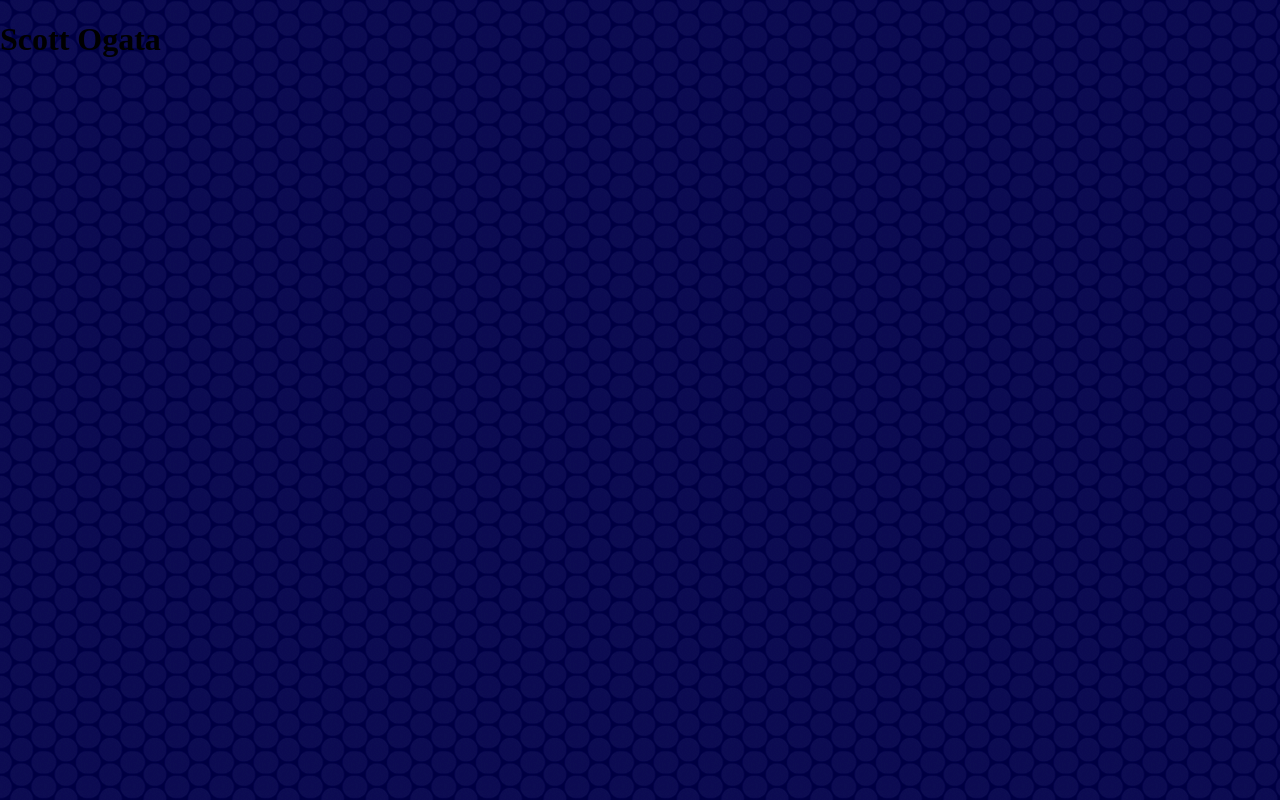
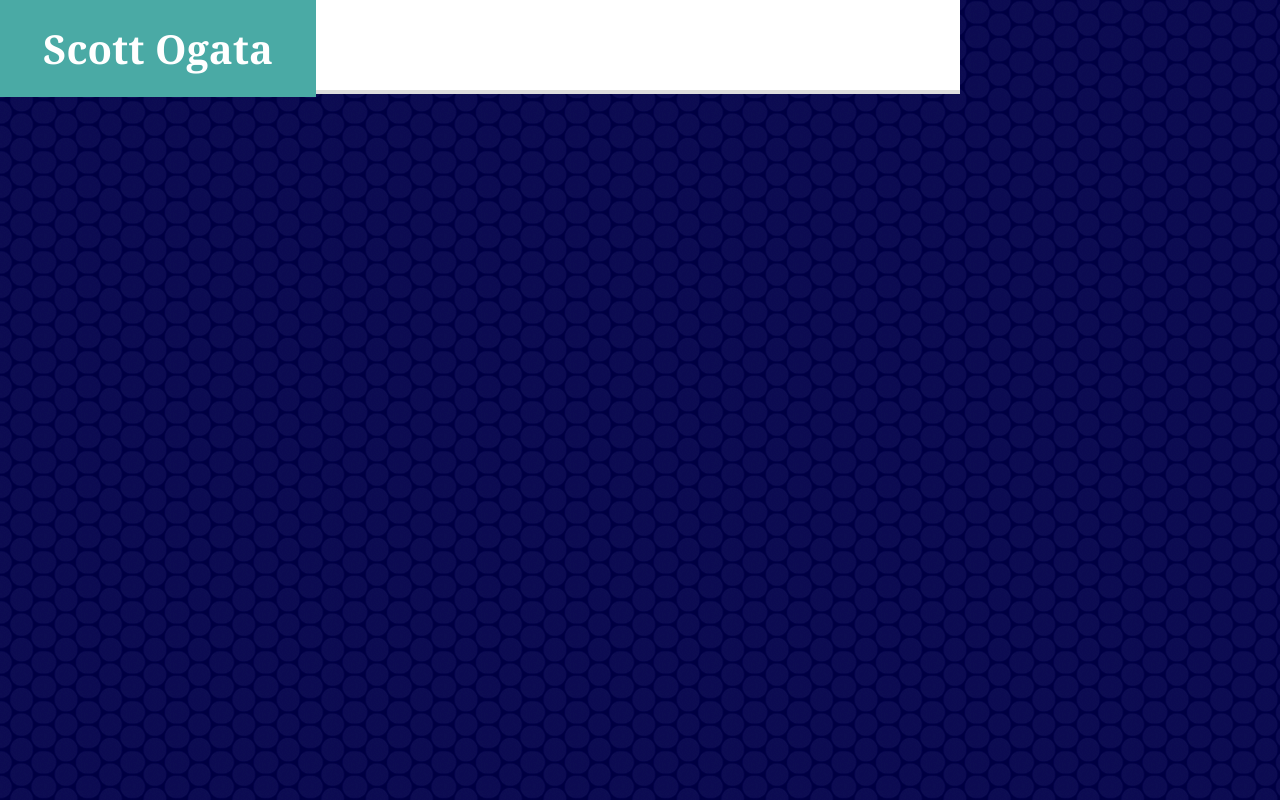
Before and after one commit to amidstasinglebreath/amidstasinglebreath.github.io, a plain HTML site: page index.html in a window 1280 px wide. Drawn offline with Linux system fonts and the light colour scheme; files that its build step writes are made by us from their sources.

Commit message:
test commit 4

```diff
--- /dev/null
+++ b/assets/style.css
@@ -0,0 +1,32 @@
+body{
+    border: 0px;
+    margin: 0px;
+    background-image: url(https://amidstasinglebreath.github.io/assets/Images/circle-blues.png);
+    text-align: center;
+}
+
+.navbar{
+    background-color: #ffffff;
+    width: 100%;
+}
+
+.navContent{
+    background-color: #ffffff;
+    width: 960px;
+    height: 90px;
+    padding: 0px;
+    border-bottom: 4px solid #dddddd;
+}
+
+.titleS{
+    float: left;
+    background-color: #4aaaa5;
+    font-family: Georgia, 'Times New Roman', Times, serif;
+    font-size: 40px;
+    font-weight: bold;
+    color: #ffffff;
+    text-align: center;
+    width: 280px;
+    margin-top: 0;
+    padding: 21px 18px;
+}
--- a/index.html
+++ b/index.html
@@ -15,7 +15,7 @@
   <div class="navBar">
     <div class="navContent">
       <div class="titleS">
-          <h1>Scott Ogata</h1>
+          Scott Ogata
       </div>
 
     </div>
--- a/style.css
+++ /dev/null
@@ -1,5 +0,0 @@
-body{
-    border: 0px;
-    margin: 0px;
-    background-image: url(https://amidstasinglebreath.github.io/assets/images/circle-blues.png);
-}
```
